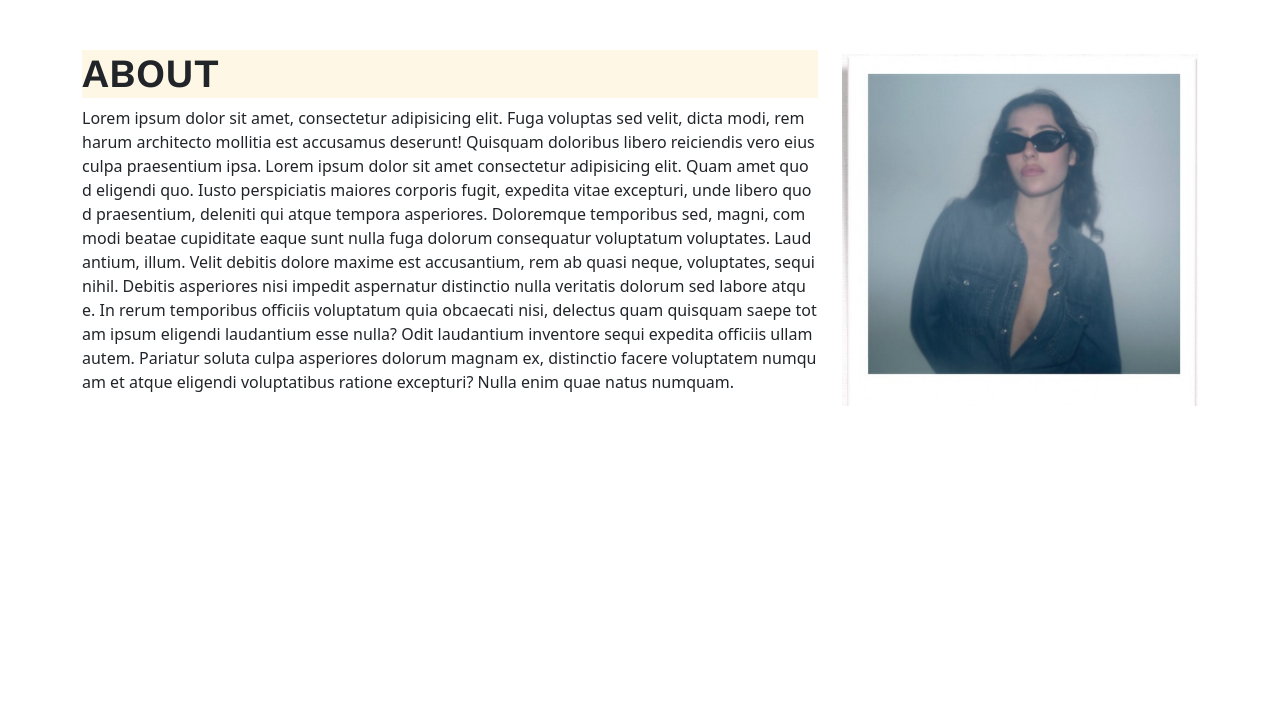
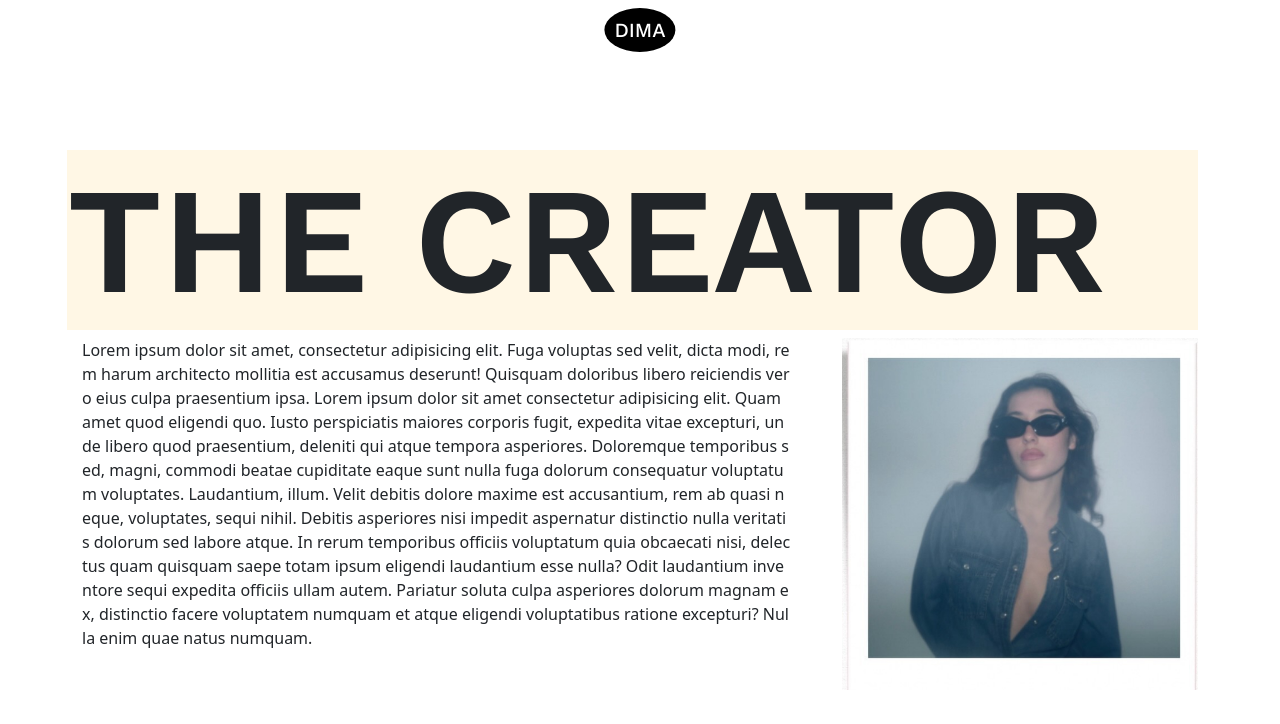
Before and after one commit to ebanchik/dima-studio-v2, a React (Vite) app: page /about in a window 1280 px wide. Shown: the top 724 px of the page. Built offline with nearby package versions, Linux system fonts and the light colour scheme.

Commit message:
new design idea

```diff
--- a/src/About.jsx
+++ b/src/About.jsx
@@ -1,10 +1,15 @@
+import { Link } from 'react-router-dom';
+
 export function About() {
   return (
     <div className="page about-page">
       <div className="container">
+      <h1 className="button">
+          <Link to="/">DIMA</Link>
+        </h1>
+            <h1 className="about-title">THE CREATOR</h1>
         <div className="row">
           <div className="col-md-8">
-            <h1 className="about-title">ABOUT</h1>
             <p className="about-text">Lorem ipsum dolor sit amet, consectetur adipisicing elit. Fuga voluptas sed velit, dicta modi, rem harum architecto mollitia est accusamus deserunt! Quisquam doloribus libero reiciendis vero eius culpa praesentium ipsa. Lorem ipsum dolor sit amet consectetur adipisicing elit. Quam amet quod eligendi quo. Iusto perspiciatis maiores corporis fugit, expedita vitae excepturi, unde libero quod praesentium, deleniti qui atque tempora asperiores.
             Doloremque temporibus sed, magni, commodi beatae cupiditate eaque sunt nulla fuga dolorum consequatur voluptatum voluptates. Laudantium, illum. Velit debitis dolore maxime est accusantium, rem ab quasi neque, voluptates, sequi nihil.
             Debitis asperiores nisi impedit aspernatur distinctio nulla veritatis dolorum sed labore atque. In rerum temporibus officiis voluptatum quia obcaecati nisi, delectus quam quisquam saepe totam ipsum eligendi laudantium esse nulla?
--- a/src/App.css
+++ b/src/App.css
@@ -127,19 +127,45 @@ nav a {
 }
 
 .container {
-  margin-top: 50px;
+  margin-top: 150px;
   margin-left: 50px;
   margin-right: 50px;
 }
 
 .about-title {
   font-family: 'Work Sans Semi';
+  font-size: 150px;
+  margin-left: -15px;
+}
+
+.about-text {
+  margin-right: 25px;
 }
 
 .about-photo {
   width: 100%; /* Set the fixed width */
   height: 100%; /* Set the fixed height */
   object-fit: contain; /* Optional: this will ensure the image covers the area without distorting its aspect ratio */
+}
+
+.button {
+  font-size: 20px;
+  color: rgb(255, 255, 255);
+  position: absolute;
+  top: 30px;
+  left: 50%;
+  transform: translate(-50%, -50%);
+  position: absolute;
+  z-index: 3; /* Ensure it's above the frames */
+  background-color: #000000; /* Background color of the circle */
+  border-radius: 50%; /* Makes the background a circle */
+  padding: 10px; /* Adjust the padding to control the size of the circle */
+  transition: transform 0.3s ease;
+}
+
+.button a {
+  color: white;
+  text-decoration: none;
 }
 
 .page {
```
